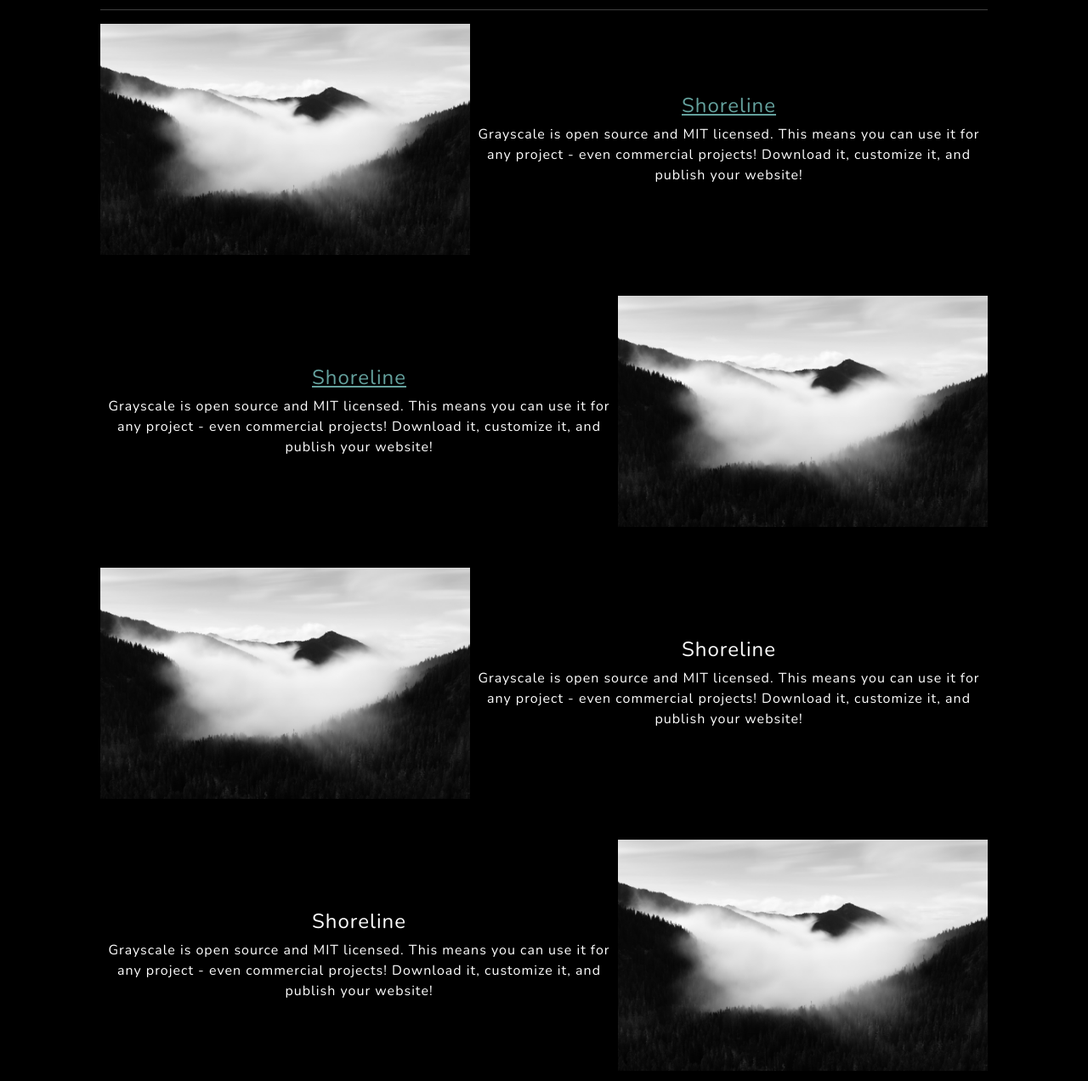
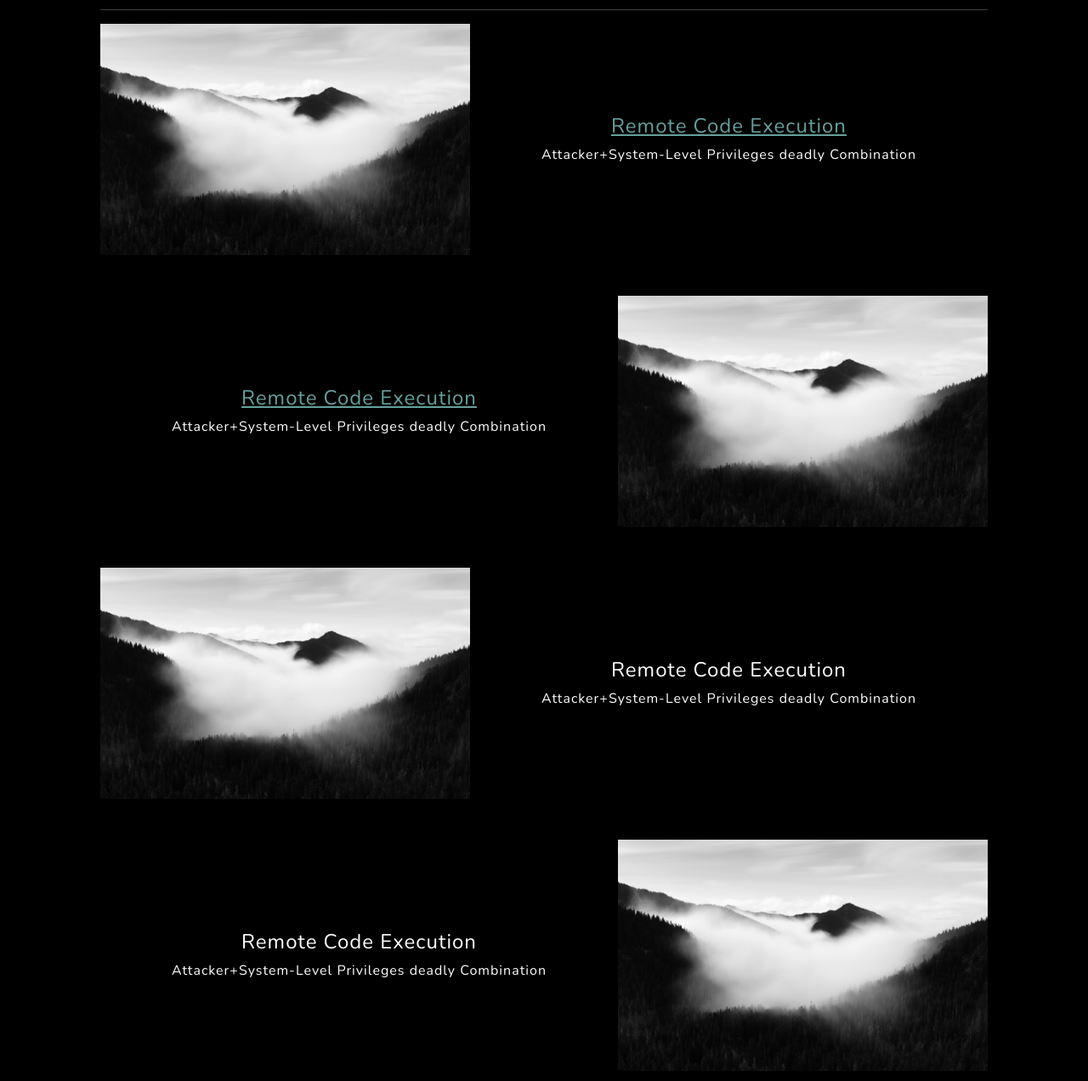
Before and after one commit to Eszh/Eszh.github.io, a plain HTML site: page blog.html in a window 1280 px wide. Shown: the part 168-1440 px from the top of the page at 85% size. Drawn offline with nearby package versions, Linux system fonts and the light colour scheme.

Commit message:
Update blog.html

```diff
--- a/blog.html
+++ b/blog.html
@@ -67,16 +67,16 @@
                 <div class="col-xl-5 col-lg-5"><img class="img-fluid mb-3 mb-lg-0" src="assets/img/bg-masthead.jpg" alt="..." /></div>
                 <div class="col-xl-7 col-lg-7" id="blog1">
                     <div class="featured-text text-center text-lg-left">
-                        <h4><a href="blog0.html">Shoreline</a> </h4>
-                        <p class="mb-0">Grayscale is open source and MIT licensed. This means you can use it for any project - even commercial projects! Download it, customize it, and publish your website!</p>
+                        <h4><a href="blog0.html">Remote Code Execution</a> </h4>
+                        <p class="mb-0">Attacker+System-Level Privileges deadly Combination</p>
                     </div>
                 </div>
             </div>
             <div class="row gx-0 mb-4 mb-lg-5 align-items-center">
                 <div class="col-xl-7 col-lg-7">
                     <div class="featured-text text-center text-lg-left">
-                        <h4><a href="https://medium.com/@eeshwardronavalli1/remote-code-execution-3604bc9e0534">Shoreline</a></h4>
-                        <p class="mb-0">Grayscale is open source and MIT licensed. This means you can use it for any project - even commercial projects! Download it, customize it, and publish your website!</p>
+                        <h4><a href="https://medium.com/@eeshwardronavalli1/remote-code-execution-3604bc9e0534">Remote Code Execution</a></h4>
+                        <p class="mb-0">Attacker+System-Level Privileges deadly Combination</p>
                     </div>
                 </div>
                 <div class="col-xl-5 col-lg-5"><img class="img-fluid mb-3 mb-lg-0" src="assets/img/bg-masthead.jpg" alt="..." /></div>
@@ -86,16 +86,16 @@
                 <div class="col-xl-5 col-lg-5"><img class="img-fluid mb-3 mb-lg-0" src="assets/img/bg-masthead.jpg" alt="..." /></div>
                 <div class="col-xl-7 col-lg-7">
                     <div class="featured-text text-center text-lg-left">
-                        <h4>Shoreline</h4>
-                        <p class="mb-0">Grayscale is open source and MIT licensed. This means you can use it for any project - even commercial projects! Download it, customize it, and publish your website!</p>
+                        <h4>Remote Code Execution</h4>
+                        <p class="mb-0">Attacker+System-Level Privileges deadly Combination</p>
                     </div>
                 </div>
             </div>
             <div class="row gx-0 mb-4 mb-lg-5 align-items-center">
                 <div class="col-xl-7 col-lg-7">
                     <div class="featured-text text-center text-lg-left">
-                        <h4>Shoreline</h4>
-                        <p class="mb-0">Grayscale is open source and MIT licensed. This means you can use it for any project - even commercial projects! Download it, customize it, and publish your website!</p>
+                        <h4>Remote Code Execution</h4>
+                        <p class="mb-0">Attacker+System-Level Privileges deadly Combination</p>
                     </div>
                 </div>
                 <div class="col-xl-5 col-lg-5"><img class="img-fluid mb-3 mb-lg-0" src="assets/img/bg-masthead.jpg" alt="..." /></div>
@@ -126,7 +126,7 @@
     </section>
     <!-- Footer-->
     <footer class="footer bg-black small text-center text-white-50">
-        <div class="container px-4 px-lg-5">Copyright &copy; Your Website 2021</div>
+        <div class="container px-4 px-lg-5">Copyright &copy; Eszh@me</div>
     </footer>
     <!-- Bootstrap core JS-->
     <script src="https://cdn.jsdelivr.net/npm/bootstrap@5.0.2/dist/js/bootstrap.bundle.min.js"></script>
```
